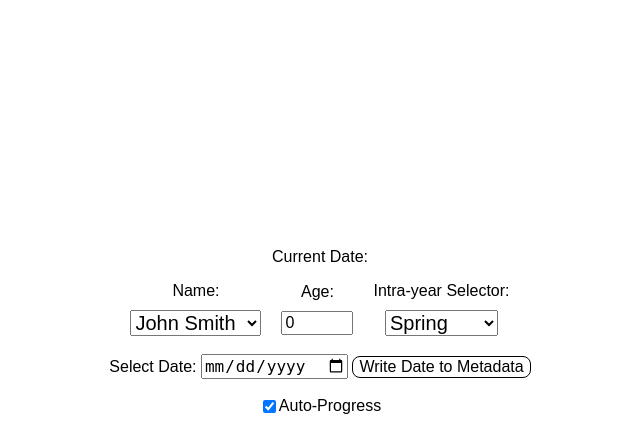
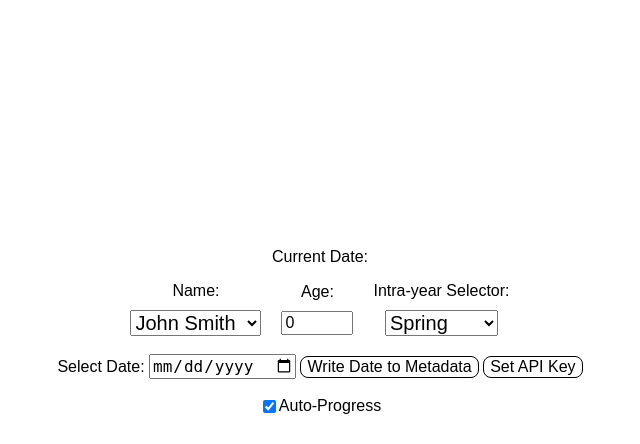
Before and after one commit to RTnhN/PhotoTimeSleuth, a Flask app: page / in a window 1280 px wide. Shown: the part 601-1045 px from the top of the page, without its empty margins (320-960 px from the left). Run offline with Flask 3, Linux system fonts and the light colour scheme; data that the repository does not hold is empty; parts of the project's set-up code (start-up, migrations or seed data) failed here and were passed over.

Commit message:
Add OpenAI Ask AI feature

```diff
--- a/PhotoTimeSleuth/Helpers/file_helper.py
+++ b/PhotoTimeSleuth/Helpers/file_helper.py
@@ -3,6 +3,12 @@ import os
 
 class FormatError(Exception):
     pass
+
+
+def _key_file_path(bday_file):
+    """Return the path of the API key file based on the bday file path."""
+    directory = os.path.dirname(bday_file)
+    return os.path.join(directory, "openai_key.txt")
 
 
 def load_names_and_bdays(bday_file):
@@ -43,3 +49,19 @@ def load_names_and_bdays(bday_file):
             names_and_bdays.append({"name": name, "bday": bday})
 
     return names_and_bdays
+
+
+def load_api_key(bday_file):
+    """Load the stored OpenAI API key if available."""
+    key_path = _key_file_path(bday_file)
+    if os.path.isfile(key_path):
+        with open(key_path, "r", encoding="utf-8") as f:
+            return f.read().strip() or None
+    return None
+
+
+def save_api_key(bday_file, api_key):
+    """Persist the OpenAI API key next to the birthday file."""
+    key_path = _key_file_path(bday_file)
+    with open(key_path, "w", encoding="utf-8") as f:
+        f.write(api_key.strip())
--- a/PhotoTimeSleuth/app.py
+++ b/PhotoTimeSleuth/app.py
@@ -22,7 +22,12 @@ import webview  # PyWebView import
 
 from PhotoTimeSleuth.Helpers.basic_helper import get_local_ip
 from PhotoTimeSleuth.Helpers.image_helper import change_image_date, get_image_date
-from PhotoTimeSleuth.Helpers.file_helper import load_names_and_bdays
+from PhotoTimeSleuth.Helpers.file_helper import (
+    load_names_and_bdays,
+    load_api_key,
+    save_api_key,
+)
+from PhotoTimeSleuth.Helpers.ai_helper import ask_ai_for_date
 from PhotoTimeSleuth.Helpers.date_helper import calculate_date
 
 
@@ -192,6 +197,48 @@ def get_names_and_bdays():
         return jsonify({"error": str(e)}), 500
 
 
+@app.route("/api/get_api_key", methods=["GET"])
+def get_api_key():
+    """Return whether an API key is stored."""
+    key = load_api_key(app.config.get("BDAY_FILE"))
+    return jsonify({"has_key": bool(key)})
+
+
+@app.route("/api/set_api_key", methods=["POST"])
+def set_api_key():
+    data = request.get_json()
+    api_key = data.get("api_key")
+    if not api_key:
+        return jsonify({"error": "Invalid API key"}), 400
+    save_api_key(app.config.get("BDAY_FILE"), api_key)
+    return jsonify({"message": "API key saved"}), 200
+
+
+@app.route("/api/ask_ai", methods=["POST"])
+def ask_ai():
+    data = request.get_json()
+    image_name = data.get("image_path")
+    if not image_name or ".." in image_name or "/" in image_name:
+        return jsonify({"error": "Invalid image path"}), 400
+
+    photo_dir = app.config.get("PHOTO_DIRECTORY")
+    image_path = os.path.join(photo_dir, secure_filename(image_name))
+    if not os.path.isfile(image_path):
+        return jsonify({"error": "Image not found"}), 404
+
+    api_key = load_api_key(app.config.get("BDAY_FILE"))
+    if not api_key:
+        return jsonify({"error": "API key not configured"}), 500
+
+    try:
+        estimated = ask_ai_for_date(image_path, api_key)
+        if estimated:
+            return jsonify({"estimated_date": estimated}), 200
+        return jsonify({"error": "No date found"}), 500
+    except Exception as e:
+        return jsonify({"error": str(e)}), 500
+
+
 @app.route("/api/update_directory", methods=["POST"])
 def update_directory():
     data = request.get_json()
--- a/PhotoTimeSleuth/static/js/script.js
+++ b/PhotoTimeSleuth/static/js/script.js
@@ -197,6 +197,54 @@ async function getAgeDate() {
     }
 }
 
+async function checkApiKey() {
+    const response = await fetch('/api/get_api_key');
+    const data = await response.json();
+    const askBtn = document.getElementById('ask-ai-button');
+    const setBtn = document.getElementById('set-api-key-button');
+    if (data.has_key) {
+        askBtn.style.display = 'inline';
+        setBtn.style.display = 'none';
+    } else {
+        askBtn.style.display = 'none';
+        setBtn.style.display = 'inline';
+    }
+}
+
+async function setApiKeyPrompt() {
+    const key = prompt('Enter OpenAI API Key');
+    if (!key) { return; }
+    const response = await fetch('/api/set_api_key', {
+        method: 'POST',
+        headers: { 'Content-Type': 'application/json' },
+        body: JSON.stringify({ api_key: key })
+    });
+    const data = await response.json();
+    if (response.ok) {
+        alert('API key saved.');
+        checkApiKey();
+    } else {
+        alert('Error: ' + data.error);
+    }
+}
+
+async function askAi() {
+    if (photos.length === 0) return;
+    const response = await fetch('/api/ask_ai', {
+        method: 'POST',
+        headers: { 'Content-Type': 'application/json' },
+        body: JSON.stringify({ image_path: photos[currentIndex] })
+    });
+    const data = await response.json();
+    if (response.ok) {
+        if (data.estimated_date) {
+            document.getElementById('date-picker').value = data.estimated_date;
+        }
+    } else {
+        alert('Error: ' + data.error);
+    }
+}
+
 async function pickAndSetFolder() {
     if (window.pywebview) {
         const folder = await window.pywebview.api.pick_folder();
@@ -221,3 +269,4 @@ async function pickAndSetFolder() {
 
 
 fetchPhotos();
+checkApiKey();
--- a/PhotoTimeSleuth/templates/index.html
+++ b/PhotoTimeSleuth/templates/index.html
@@ -63,6 +63,8 @@
             <label for="date-picker">Select Date:</label>
             <input type="date" id="date-picker">
             <button onclick="updateMetadata()">Write Date to Metadata</button>
+            <button id="ask-ai-button" onclick="askAi()" style="display:none;">Ask AI</button>
+            <button id="set-api-key-button" onclick="setApiKeyPrompt()" style="display:none;">Set API Key</button>
         </div>
         <br>
         <div id="auto-progress-container" style="display: flex; align-items: center;">
--- a/pyproject.toml
+++ b/pyproject.toml
@@ -12,6 +12,8 @@ dependencies = [
     "pyinstaller>=6.12.0",
     "pywebview>=5.4",
     "ruff>=0.9.3",
+    "openai>=1.3.5",
+    "requests>=2.31.0",
 ]
 
 [project.scripts]
```
Also changed, not shown: PhotoTimeSleuth/Helpers/ai_helper.py (added, +57 -0 lines), README.md.
